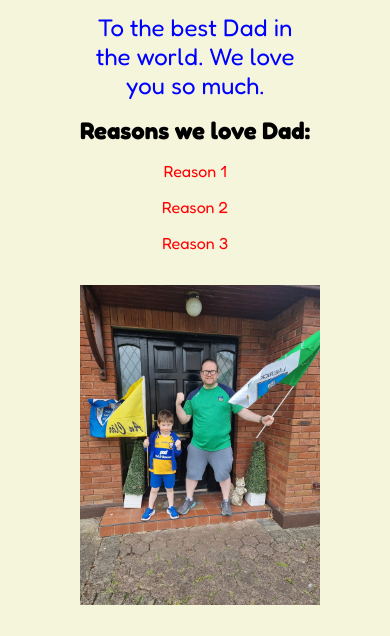
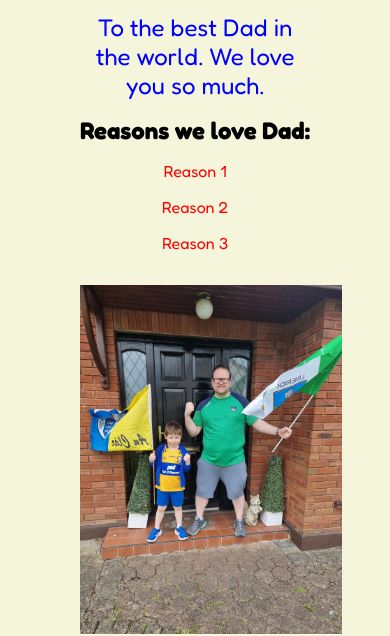
Before and after one commit to catgriffin85/special-project, a plain HTML site: page index.html in a window 390 px wide. Shown: the part 227-863 px from the top of the page. Drawn offline with Linux system fonts and the light colour scheme.

Commit message:
css update

```diff
--- a/assets/css/style.css
+++ b/assets/css/style.css
@@ -47,3 +47,9 @@ footer {
     font-size: 200%;
     text-align: center;
 }
+@media screen and (max-width: 500px) {
+    img {
+        width: 100%;
+        height: auto;
+    }
+}
```
